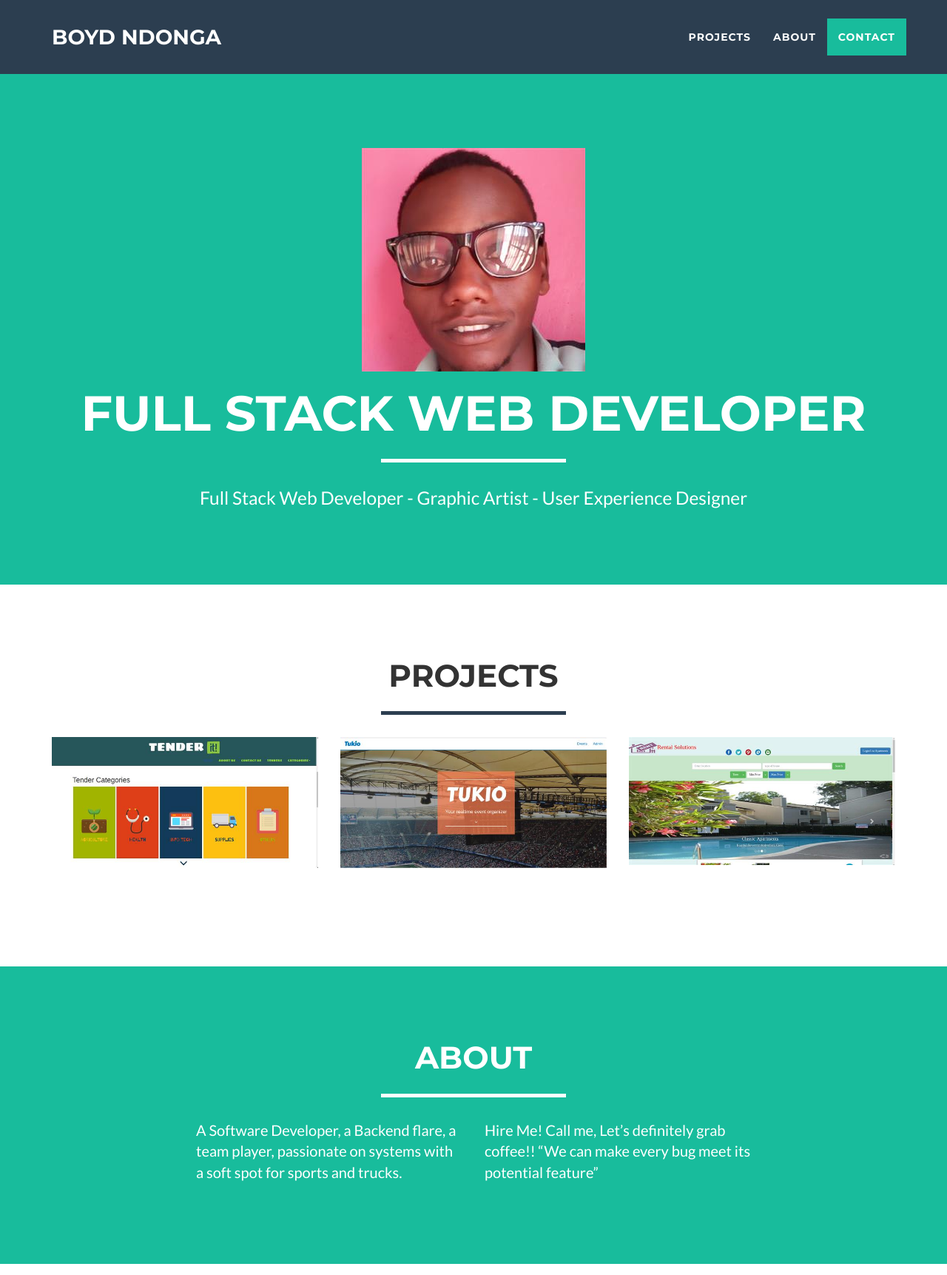
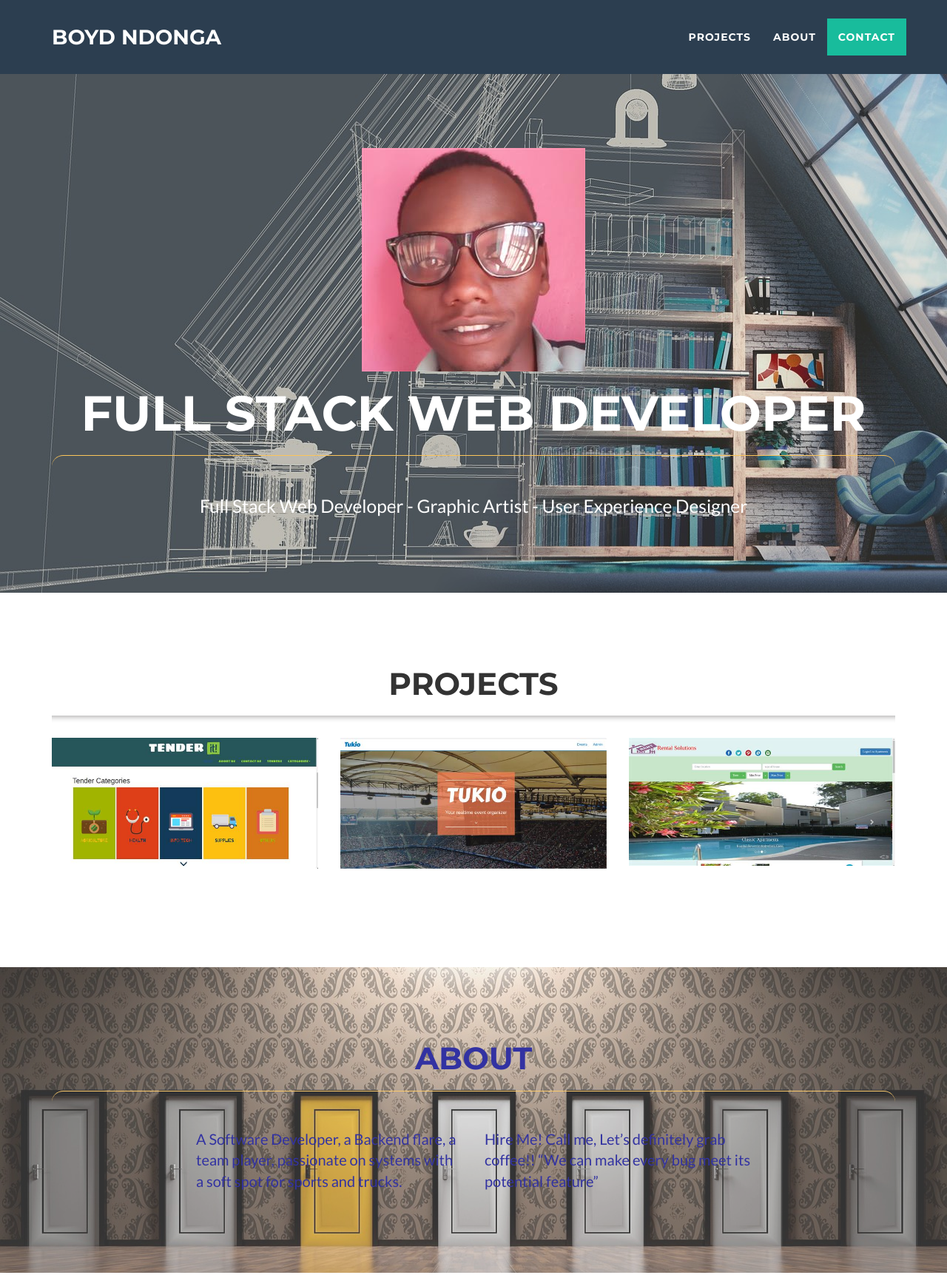
Before and after one commit to boydbugle/portfolio, a website: page index.html in a window 1280 px wide. Shown: the top 1723 px of the page at 74% size. Drawn offline with nearby package versions, Linux system fonts and the light colour scheme; files whose address does not match are found by name.

Commit message:
creates header image, about image

```diff
--- a/css/freelancer.css
+++ b/css/portfolio.css
@@ -18,7 +18,7 @@ a:hover,
 a:focus,
 a:active,
 a.active {
-  color: #18BC9C;
+  color: #DBAD6A;
 }
 h1,
 h2,
@@ -49,11 +49,35 @@ hr.star-primary:after {
   font-size: 2em;
   padding: 0 0.25em;
 }
-hr.star-light {
+hr.style18 {
+  height: 30px;
+  border-style: solid;
+  border-color: #FCBF49;
+  border-width: 1px 0 0 0;
+  border-radius: 20px;
+}
+hr.style18:before {
+  display: block;
+  content: "";
+  height: 30px;
+  margin-top: -31px;
+  border-style: solid;
+  border-color: #D62828;
+  border-width: 0 0 1px 0;
+  border-radius: 20px;
+}
+
+hr.style13 {
+	height: 10px;
+	border: 0;
+	box-shadow: 0 10px 10px -10px #8c8b8b inset;
+}
+
+/*hr.star-light {
   border-color: white;
 }
 hr.star-light:after {
-  background-color: #18BC9C;
+  background-color: #5E0035;
   color: white;
 }
 hr.star-primary {
@@ -62,13 +86,16 @@ hr.star-primary {
 hr.star-primary:after {
   background-color: white;
   color: #2C3E50;
-}
+}*/
 .img-centered {
   margin: 0 auto;
 }
 header {
   text-align: center;
-  background: #18BC9C;
+  /*background: #18BC9C;*/
+  background-image: linear-gradient(to bottom right,#dc4225);
+	opacity: .9;
+  background-image: url("../img/portfolio/keja.jpg");
   color: white;
 }
 header .container {
@@ -181,8 +208,11 @@ section h2 {
   font-size: 3em;
 }
 section.success {
-  background: #18BC9C;
-  color: white;
+  /*background: #18BC9C;*/
+  background-image: url("../img/portfolio/mydoor.jpg");
+  background-image: linear-gradient(to bottom right,#dc4225);
+	opacity: .8;
+  color: darkblue;
 }
 @media (max-width: 767px) {
   section {
--- a/index.html
+++ b/index.html
@@ -15,7 +15,7 @@
     <link href="vendor/bootstrap/css/bootstrap.min.css" rel="stylesheet">
 
     <!-- Theme CSS -->
-    <link href="css/freelancer.min.css" rel="stylesheet">
+    <link href="css/portfolio.css" rel="stylesheet">
 
     <!-- Custom Fonts -->
     <link href="vendor/font-awesome/css/font-awesome.min.css" rel="stylesheet" type="text/css">
@@ -72,10 +72,10 @@
         <div class="container" id="maincontent" tabindex="-1">
             <div class="row">
                 <div class="col-lg-12">
-                    <img class="img-responsive" src="img/resized2.jpg" alt="">
+                    <img class="img-responsive" src="mg/resized2.jpg" alt="">
                     <div class="intro-text">
                         <h1 class="name">Full Stack Web developer</h1>
-                        <hr class="star-light">
+                        <hr class="style18">
                         <span class="skills">Full Stack Web Developer - Graphic Artist - User Experience Designer</span>
                     </div>
                 </div>
@@ -89,7 +89,7 @@
             <div class="row">
                 <div class="col-lg-12 text-center">
                     <h2>Projects</h2>
-                    <hr class="star-primary">
+                    <hr class="style13">
                 </div>
             </div>
             <div class="row">
@@ -133,7 +133,7 @@
             <div class="row">
                 <div class="col-lg-12 text-center">
                     <h2>About</h2>
-                    <hr class="star-light">
+                    <hr class="style18">
                 </div>
             </div>
             <div class="row">
@@ -158,7 +158,7 @@
             <div class="row">
                 <div class="col-lg-12 text-center">
                     <h2>Contact Me</h2>
-                    <hr class="star-primary">
+                    <hr class="style13">
                 </div>
             </div>
             <div class="row">
@@ -217,7 +217,7 @@
                         <p>3481 Melrose Place
                             <br>Beverly Hills, CA 90210</p>
                     </div>-->
-                    <div class="footer-col col-md-4">
+                    <div class="footer-col col-md-offset-4 col-md-4">
                         <h3>Around my Globe</h3>
                         <ul class="list-inline">
                             <li>
@@ -276,7 +276,7 @@
                     <div class="col-lg-8 col-lg-offset-2">
                         <div class="modal-body">
                             <h2>Project Title</h2>
-                            <hr class="star-primary">
+                            <hr class="style13">
                             <img src="img/portfolio/cabin.png" class="img-responsive img-centered" alt="">
                             <p>Use this area of the page to describe your project. The icon above is part of a free icon set by <a href="https://sellfy.com/p/8Q9P/jV3VZ/">Flat Icons</a>. On their website, you can download their free set with 16 icons, or you can purchase the entire set with 146 icons for only $12!</p>
                             <ul class="list-inline item-details">
@@ -313,7 +313,7 @@
                     <div class="col-lg-8 col-lg-offset-2">
                         <div class="modal-body">
                             <h2>Project Title</h2>
-                            <hr class="star-primary">
+                            <hr class="style13">
                             <img src="img/portfolio/cake.png" class="img-responsive img-centered" alt="">
                             <p>Use this area of the page to describe your project. The icon above is part of a free icon set by <a href="https://sellfy.com/p/8Q9P/jV3VZ/">Flat Icons</a>. On their website, you can download their free set with 16 icons, or you can purchase the entire set with 146 icons for only $12!</p>
                             <ul class="list-inline item-details">
@@ -350,7 +350,7 @@
                     <div class="col-lg-8 col-lg-offset-2">
                         <div class="modal-body">
                             <h2>Project Title</h2>
-                            <hr class="star-primary">
+                            <hr class="style13">
                             <img src="img/portfolio/circus.png" class="img-responsive img-centered" alt="">
                             <p>Use this area of the page to describe your project. The icon above is part of a free icon set by <a href="https://sellfy.com/p/8Q9P/jV3VZ/">Flat Icons</a>. On their website, you can download their free set with 16 icons, or you can purchase the entire set with 146 icons for only $12!</p>
                             <ul class="list-inline item-details">
@@ -387,7 +387,7 @@
                     <div class="col-lg-8 col-lg-offset-2">
                         <div class="modal-body">
                             <h2>Project Title</h2>
-                            <hr class="star-primary">
+                            <hr class="style13">
                             <img src="img/portfolio/game.png" class="img-responsive img-centered" alt="">
                             <p>Use this area of the page to describe your project. The icon above is part of a free icon set by <a href="https://sellfy.com/p/8Q9P/jV3VZ/">Flat Icons</a>. On their website, you can download their free set with 16 icons, or you can purchase the entire set with 146 icons for only $12!</p>
                             <ul class="list-inline item-details">
@@ -424,7 +424,7 @@
                     <div class="col-lg-8 col-lg-offset-2">
                         <div class="modal-body">
                             <h2>Project Title</h2>
-                            <hr class="star-primary">
+                            <hr class="style13">
                             <img src="img/portfolio/safe.png" class="img-responsive img-centered" alt="">
                             <p>Use this area of the page to describe your project. The icon above is part of a free icon set by <a href="https://sellfy.com/p/8Q9P/jV3VZ/">Flat Icons</a>. On their website, you can download their free set with 16 icons, or you can purchase the entire set with 146 icons for only $12!</p>
                             <ul class="list-inline item-details">
@@ -461,7 +461,7 @@
                     <div class="col-lg-8 col-lg-offset-2">
                         <div class="modal-body">
                             <h2>Project Title</h2>
-                            <hr class="star-primary">
+                            <hr class="style13">
                             <img src="img/portfolio/submarine.png" class="img-responsive img-centered" alt="">
                             <p>Use this area of the page to describe your project. The icon above is part of a free icon set by <a href="https://sellfy.com/p/8Q9P/jV3VZ/">Flat Icons</a>. On their website, you can download their free set with 16 icons, or you can purchase the entire set with 146 icons for only $12!</p>
                             <ul class="list-inline item-details">
```
Also changed, not shown: css/portfolio.min.css (renamed from css/freelancer.min.css), img/portfolio/keja.jpg (added), img/portfolio/mydoor.jpg (added).
